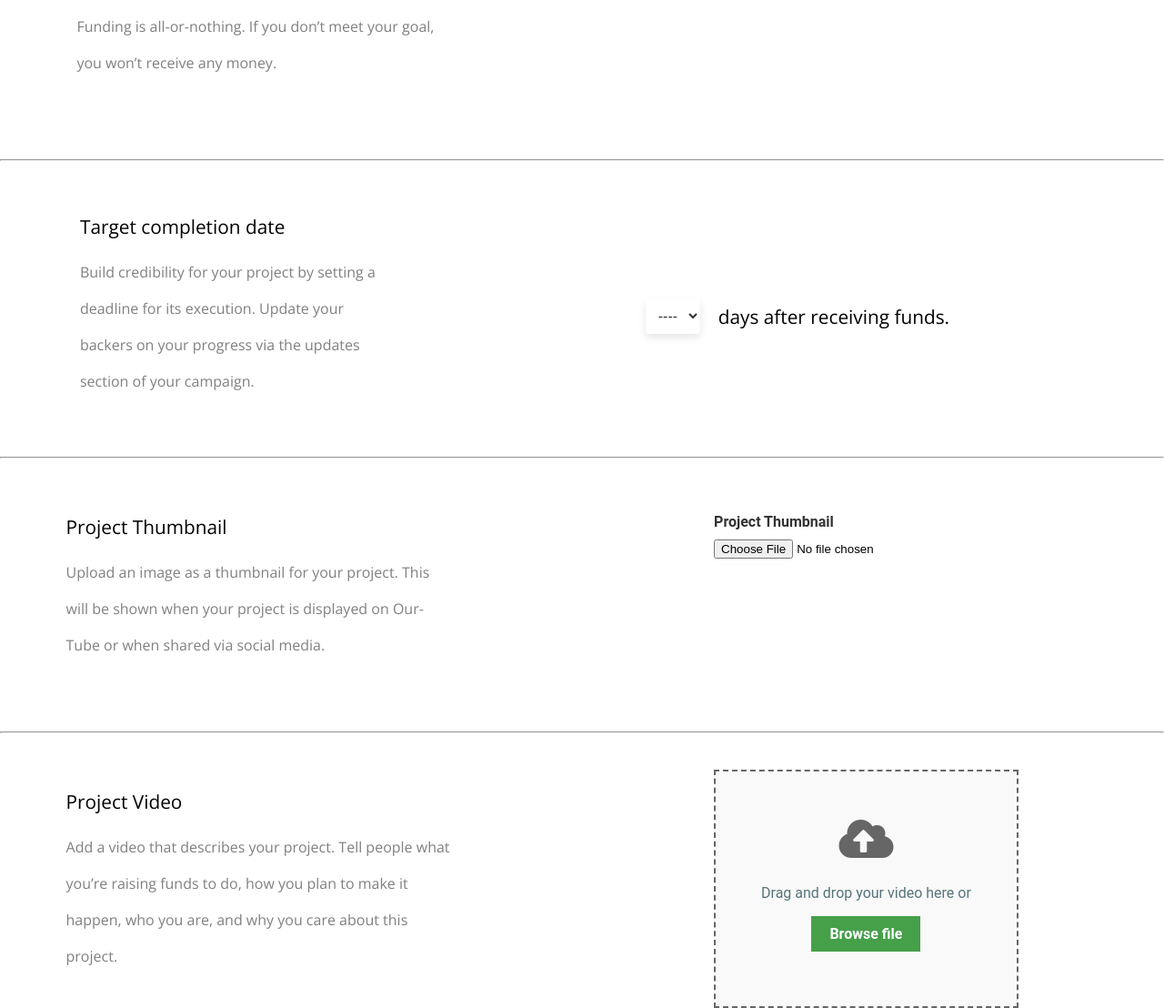
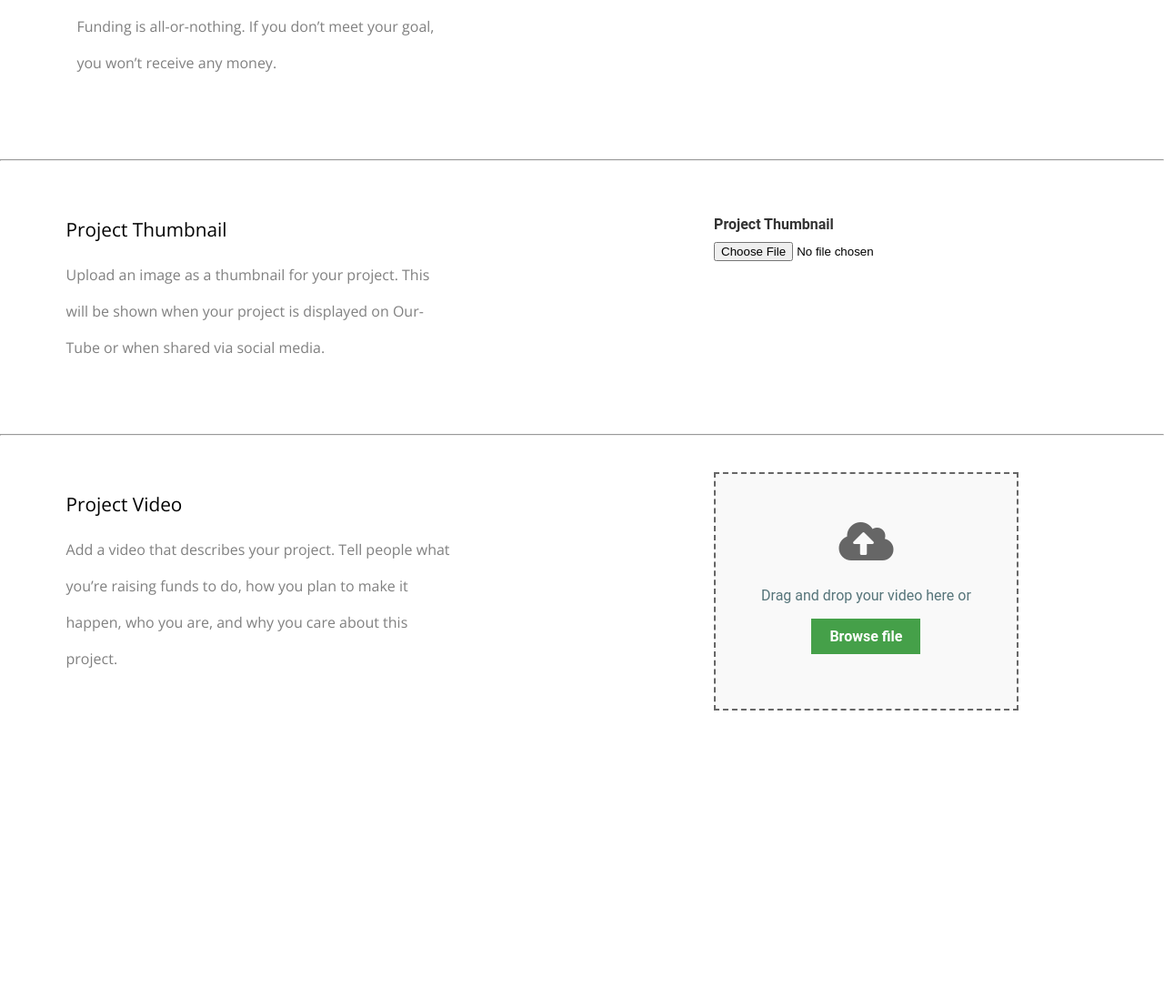
Before and after one commit to Sak8dgr8/Sak8dgr8, a Django app: page /members/funding_info in a window 1280 px wide. Shown: the part 1386-2494 px from the top of the page at 91% size. After the commit the page ends 2167 px from the top, so only its background shows below. Run offline with Django 4.2, Linux system fonts and the light colour scheme; the visitor is signed in with stand-in values (Sample User, id 1); data comes from the database, SQL or seed files in the repository; some libraries are stand-ins or nearby versions; some web fonts are replaced.

Commit message:
changed completion date to remove it so exterminated it

```diff
--- a/members/templates/projects/fundinginfo.html
+++ b/members/templates/projects/fundinginfo.html
@@ -160,20 +160,6 @@
       </div>
       <br>
       <hr>
-      <div class="ashaye-target-date">
-        <div class="column">
-          <h2 class="headingstyle">Target completion date</h2>
-          <p class="pstyle">Build credibility for your project by setting a deadline for its execution. Update your backers on your progress via the updates section of your campaign. </p>
-        </div>
-        <div style="display: flex; flex-direction: row; gap: 20px; align-items: center; position: relative; top: 30px; left: 108px;">
-          {{ form.target_date }}
-          <p class="headingstyle" style="position: relative; top: -10px; font-weight: 400;">days after receiving funds.</p>
-
-        </div>
-      </div>
-      <br><br><br>
-     <hr>
-
       <div class="ashaye-thumbnail">
         <div class="column">
           <p class="headingstyle">Project Thumbnail</p>
```
Also changed, not shown: members/templates/projects/edit_project.html (+0 -13 lines).
